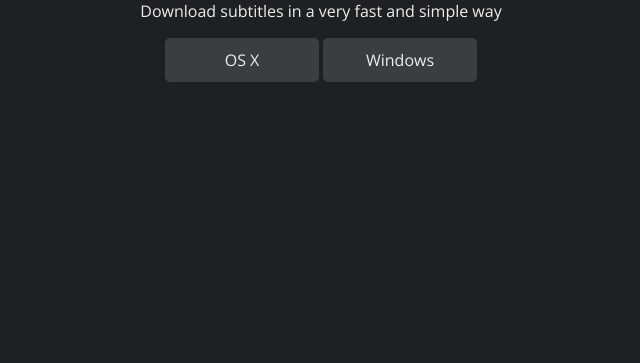
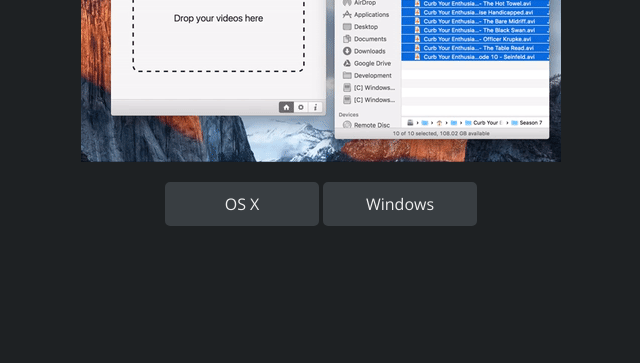
Before and after one commit to matiastucci/matiastucci.github.io, a website: page projects/easysubs/index.html in a window 1280 px wide. Shown: the part 393-756 px from the top of the page, without its empty margins (319-959 px from the left). Drawn offline with nearby package versions, Linux system fonts and the light colour scheme; files whose address does not match are found by name.

Commit message:
add gif screen

```diff
--- a/projects/easysubs/css/style.css
+++ b/projects/easysubs/css/style.css
@@ -4,17 +4,19 @@
 	background-color: #1e2123;
 }
 .content {
-	width: 500px;
-  height: 210px;
-	position:absolute;
-  left:0;
-  right:0;
-  top:0;
-  bottom:0;
-	margin:auto;
-	max-width:100%;
-	max-height:100%;
-	overflow:auto;
+	position: absolute;
+	left: 0;
+	right: 0;
+	top: 0;
+	bottom: 0;
+	margin: auto;
+	max-width: 100%;
+	max-height: 100%;
+	overflow: auto;
+	display: flex;
+	justify-content: center;
+	align-items: center;
+	flex-direction: column;
 }
 h1 {
 	font-family: 'Open Sans', sans-serif;
@@ -23,6 +25,9 @@
 	font-size: 60px;
 	text-align: center;
 	margin: 0;
+}
+.screen {
+	margin-bottom: 20px;
 }
 p {
 	color: #eee;
--- a/projects/easysubs/index.html
+++ b/projects/easysubs/index.html
@@ -10,6 +10,7 @@
 	<div class="content">
 		<h1 class="animated fadeIn">Easysubs</h1>
 		<p class="description">Download subtitles in a very fast and simple way</p>
+		<img class="animated fadeIn screen" src="screen.gif" height="238" width="480"/>
 		<div class="download-buttons">
 			<a target="_blank" class="download animated fadeIn" href="https://github.com/matiastucci/easysubs/releases/download/0.0.7/Easysubs-0.0.7.dmg">OS X</a>
 			<a target="_blank" class="download animated fadeIn" href="https://github.com/matiastucci/easysubs/releases/download/0.0.7/Easysubs.Setup.0.0.7.exe">Windows</a>
```
